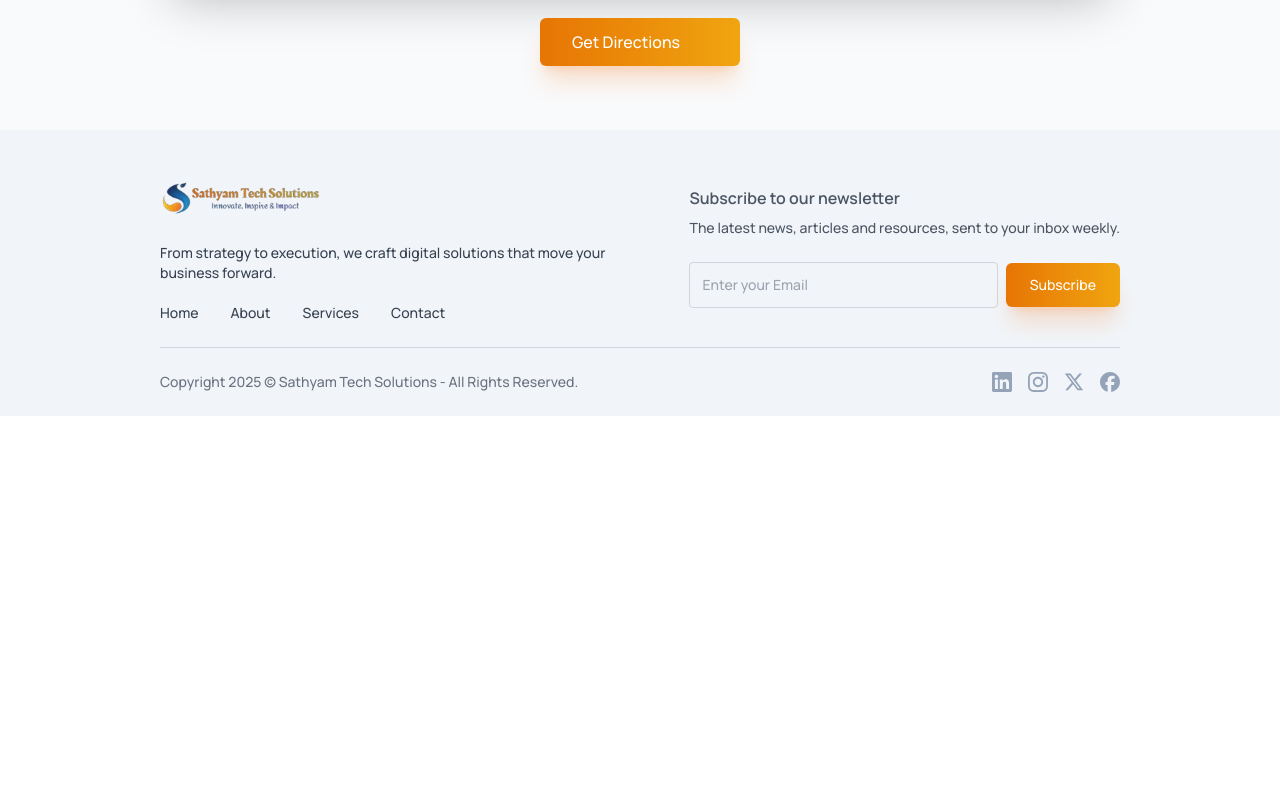
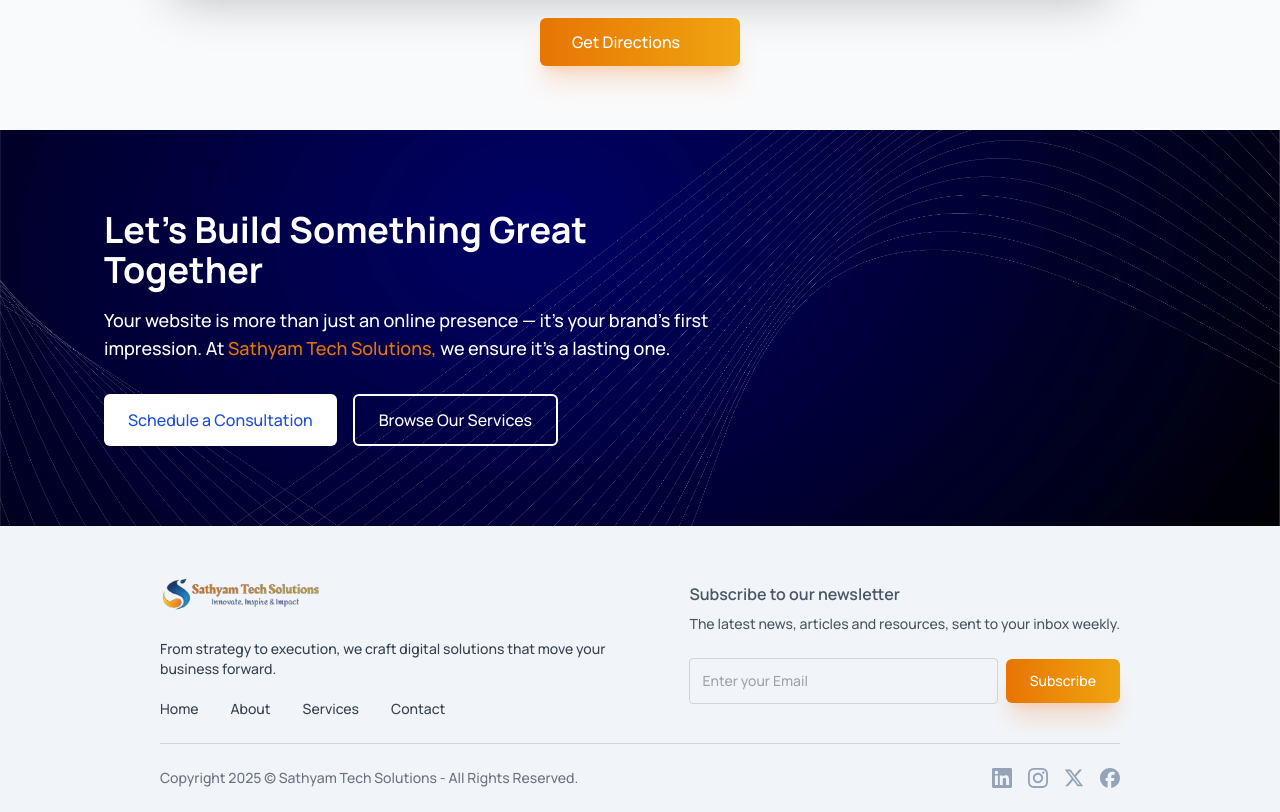
Before and after one commit to kishoresai8883/Sathyam-Tech, a React (Vite) app: page /contact in a window 1280 px wide. Shown: the part 1860-2672 px from the top of the page. Before the commit the page ends 2276 px from the top, so only its background shows below. Built offline with nearby package versions, Linux system fonts and the light colour scheme; some icons are missing.

Commit message:
Updated icon, meta description and meta keywords

```diff
--- a/index.html
+++ b/index.html
@@ -3,10 +3,15 @@
 
 <head>
   <meta charset="UTF-8" />
-  <link rel="icon" type="image/svg+xml" href="/Favicon.webp" />
+  <link rel="icon" type="image/png" href="/Favicon.png" />
   <link href="https://fonts.googleapis.com/css2?family=Stardos+Stencil:wght@400;700&display=swap" rel="stylesheet">
   <meta name="viewport" content="width=device-width, initial-scale=1.0" />
   <meta name="google-site-verification" content="M_SKR2fR07szVyCRKmtEWk_xO_U5mD-eObJnFWZVtj4" />
+  <meta name="description"
+    content="Boost your business with Sathyam Tech Solutions. We specialize in custom websites and mobile apps that enhance visibility, attract customers, and strengthen your Digital presence.">
+  <meta name="keywords"
+    content="Sathyam Tech Solutions, Custom Websites, Mobile Apps, Digital Presence, Local website developer">
+  <meta name="author" content="Sathyam Tech Solutions">
   <title>Sathyam Tech Solutions</title>
 </head>
 
--- a/src/pages/Contact.jsx
+++ b/src/pages/Contact.jsx
@@ -6,6 +6,7 @@
 import EmailIcon from '@mui/icons-material/Email';
 import PhoneIcon from '@mui/icons-material/Phone';
 import LocationOnIcon from '@mui/icons-material/LocationOn';
+import CTA from '../components/CTA'
 
 const Contact = () => {
   const [result, setResult] = useState("");
@@ -222,6 +223,7 @@
           </div>
         </motion.div>
       </section>
+      <CTA />
     </>
   )
 }
--- a/src/pages/Services.jsx
+++ b/src/pages/Services.jsx
@@ -3,6 +3,7 @@
 import hero from '../assets/about_hero.webp'
 
 import ServicesList from '../components/Services'
+import CTA from '../components/CTA'
 
 const Services = () => {
   return (
@@ -34,6 +35,7 @@
       </section>
 
       <ServicesList />
+      <CTA />
     </>
   )
 }
```
Also changed, not shown: public/Favicon.png (added).
